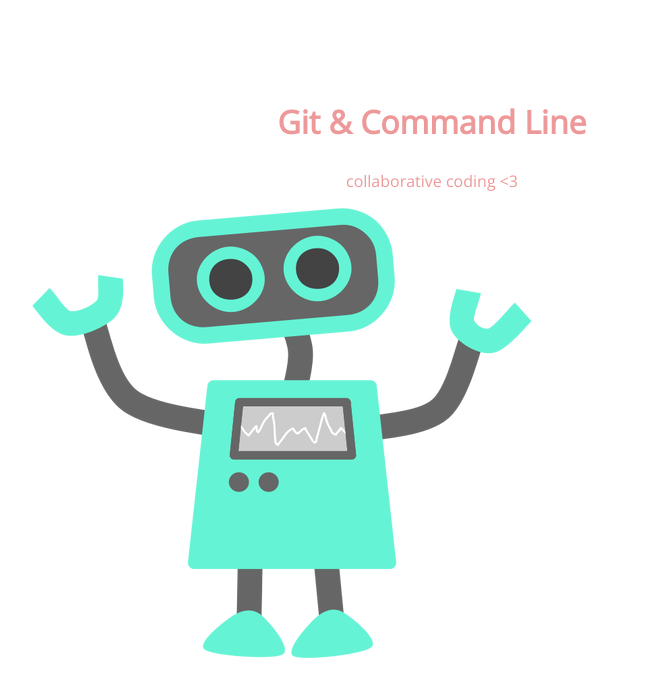
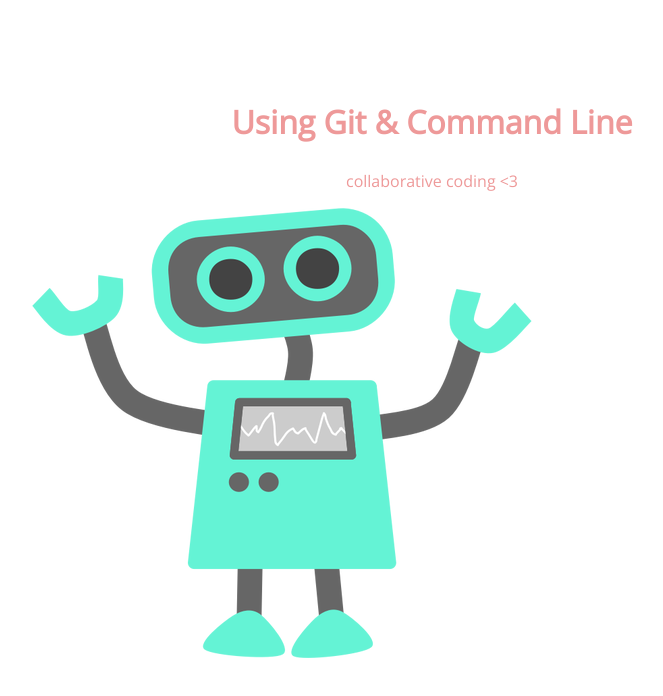
Before and after one commit to ria-cabral/105-project, a plain HTML site: page index.html in a window 1280 px wide. Shown: the whole page, without its empty margins (208-871 px from the left). Drawn offline with nearby package versions, Linux system fonts and the light colour scheme.

Commit message:
h1 tag update

```diff
--- a/index.html
+++ b/index.html
@@ -8,7 +8,7 @@
 </head>
 <body>
 	<section>
-		<h1>Git & Command Line</h1>
+		<h1> Using Git & Command Line</h1>
 		<p>collaborative coding <3</p>
 		<img src="img/happy-blue-robot.png">
 	</section>
```
